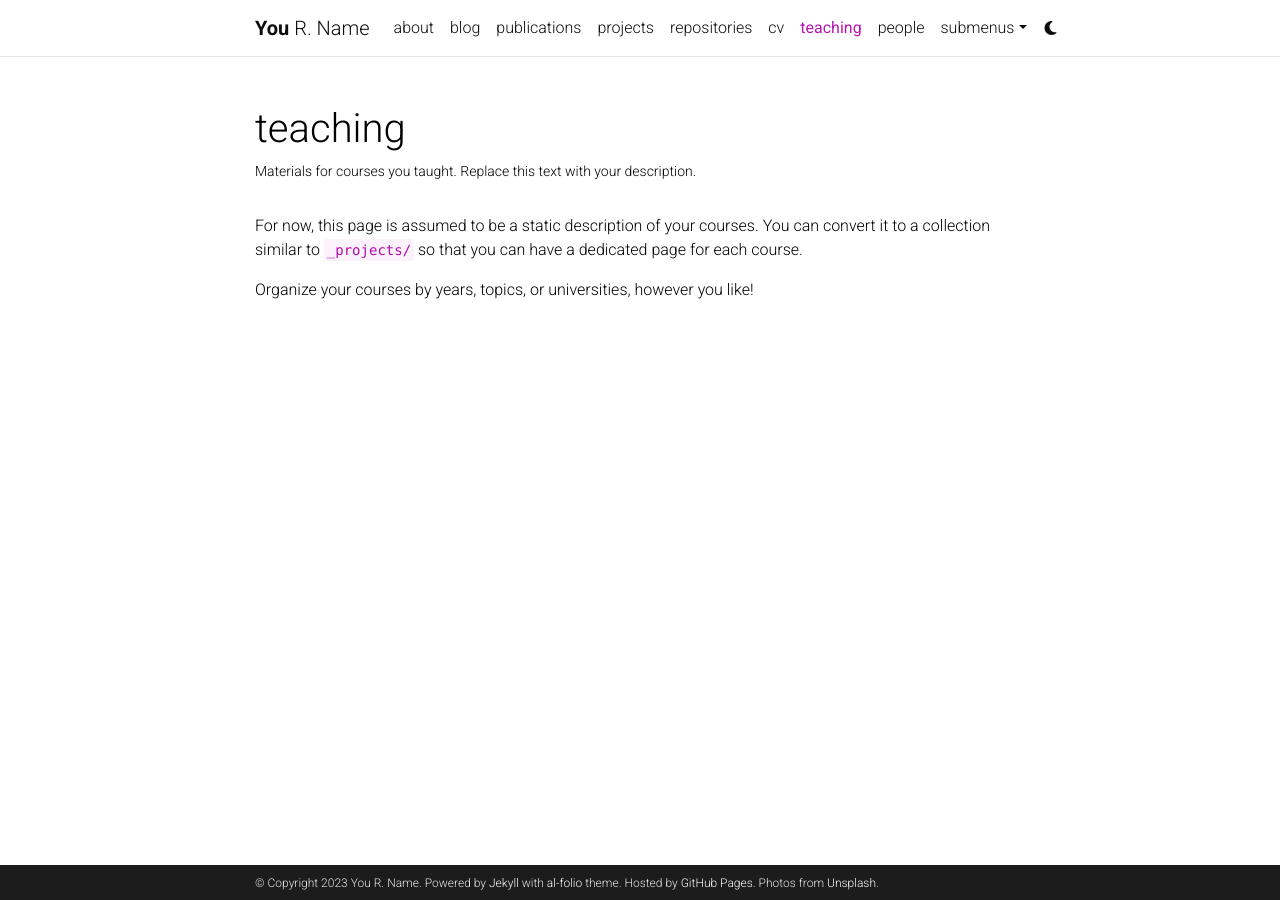
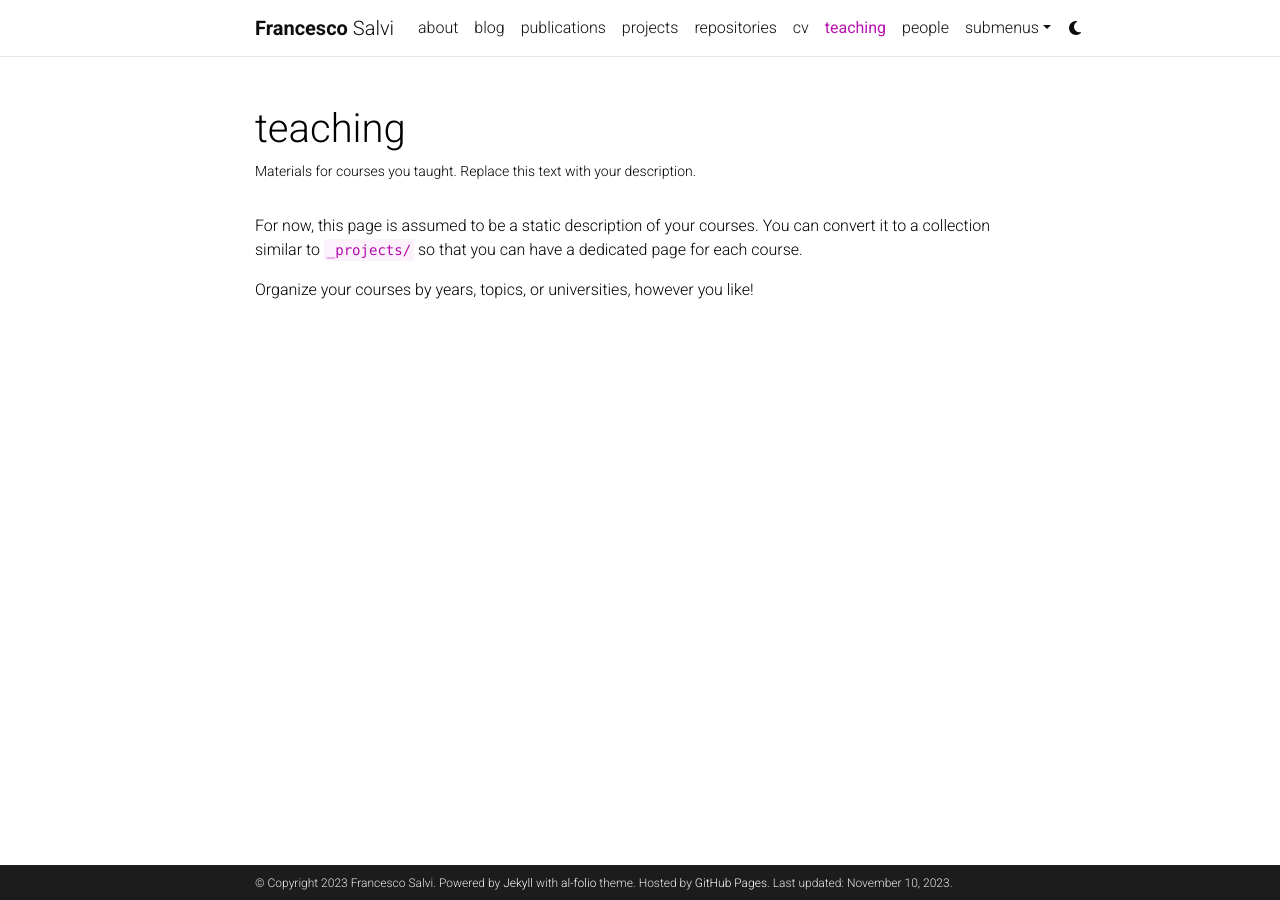
Before and after one commit to frasalvi/frasalvi.github.io, a Jekyll site: the page built from _pages/teaching.md, in a window 1280 px wide. Built offline with Jekyll 4.4.1, drawn with Linux system fonts in a browser that asks for light colours; comment, search, counter and statistics services are not loaded; a style sheet for code colours, icons or effects is not loaded.

Commit message:
basic config

```diff
--- a/_config.yml
+++ b/_config.yml
@@ -3,37 +3,35 @@
 # -----------------------------------------------------------------------------
 
 title: blank # the website title (if blank, full name will be used instead)
-first_name: You
-middle_name: R.
-last_name: Name
-email: you@example.com
+first_name: Francesco
+middle_name:
+last_name: Salvi
+email: salvi.fnc@gmail.com
 description: > # the ">" symbol means to ignore newlines until "footer_text:"
   A simple, whitespace theme for academics. Based on [*folio](https://github.com/bogoli/-folio) design.
 footer_text: >
   Powered by <a href="https://jekyllrb.com/" target="_blank">Jekyll</a> with <a href="https://github.com/alshedivat/al-folio">al-folio</a> theme.
   Hosted by <a href="https://pages.github.com/" target="_blank">GitHub Pages</a>.
-  Photos from <a href="https://unsplash.com" target="_blank">Unsplash</a>.
-keywords: jekyll, jekyll-theme, academic-website, portfolio-website  # add your own keywords or leave empty
+keywords: jekyll, jekyll-theme, academic-website, portfolio-website # add your own keywords or leave empty
+lang: en # the language of your site (for example: en, fr, cn, ru, etc.)
+icon: ⚛️ # the emoji used as the favicon (alternatively, provide image name in /assets/img/)
 
-lang: en # the language of your site (for example: en, fr, cn, ru, etc.)
-icon: ⚛️  # the emoji used as the favicon (alternatively, provide image name in /assets/img/)
-
-url: https://alshedivat.github.io # the base hostname & protocol for your site
-baseurl: /al-folio # the subpath of your site, e.g. /blog/
-last_updated: false # set to true if you want to display last updated in the footer
-impressum_path:  # set to path to include impressum link in the footer, use the same path as permalink in a page, helps to conform with EU GDPR
+url: frasalvi.github.io # the base hostname & protocol for your site
+baseurl: # the subpath of your site, e.g. /blog/
+last_updated: true # set to true if you want to display last updated in the footer
+impressum_path: # set to path to include impressum link in the footer, use the same path as permalink in a page, helps to conform with EU GDPR
 
 # -----------------------------------------------------------------------------
 # Theme
 # -----------------------------------------------------------------------------
 
 # repo color theme
-repo_theme_light: default       # https://github.com/anuraghazra/github-readme-stats/blob/master/themes/README.md
-repo_theme_dark: dark           # https://github.com/anuraghazra/github-readme-stats/blob/master/themes/README.md
+repo_theme_light: default # https://github.com/anuraghazra/github-readme-stats/blob/master/themes/README.md
+repo_theme_dark: dark # https://github.com/anuraghazra/github-readme-stats/blob/master/themes/README.md
 repo_trophies:
   enabled: true
-  theme_light: flat    # https://github.com/ryo-ma/github-profile-trophy
-  theme_dark: gitdimmed  # https://github.com/ryo-ma/github-profile-trophy
+  theme_light: flat # https://github.com/ryo-ma/github-profile-trophy
+  theme_dark: gitdimmed # https://github.com/ryo-ma/github-profile-trophy
 
 # -----------------------------------------------------------------------------
 # RSS Feed
@@ -67,13 +65,13 @@ og_image: # The site-wide (default for all links) Open Graph preview image
 # Social integration
 # -----------------------------------------------------------------------------
 
-github_username: # your GitHub user name
+github_username: frasalvi # your GitHub user name
 gitlab_username: # your GitLab user name
-twitter_username: # your Twitter handle
+twitter_username: frasalvi # your Twitter handle
 mastodon_username: # your mastodon instance+username in the format instance.tld/@username
-linkedin_username: # your LinkedIn user name
+linkedin_username: frasalvi # your LinkedIn user name
 telegram_username: # your Telegram user name
-scholar_userid: # your Google Scholar ID
+scholar_userid: 70M6sE8AAAAJ # your Google Scholar ID
 semanticscholar_id: # your Semantic Scholar ID
 whatsapp_number: # your WhatsApp number (full phone number in international format. Omit any zeroes, brackets, or dashes when adding the phone number in international format.)
 orcid_id: # your ORCID ID
@@ -103,18 +101,18 @@ discord_id: # your discord id (18-digit unique numerical identifier)
 zotero_username: # your zotero username
 wechat_qr: # filename of your wechat qr-code saved as an image (e.g., wechat-qr.png if saved to assets/img/wechat-qr.png)
 
-contact_note: >
-  You can even add a little note about which of these is the best way to reach you.
+contact_note:
+# You can even add a little note about which of these is the best way to reach you.
 
 # -----------------------------------------------------------------------------
 # Analytics and search engine verification
 # -----------------------------------------------------------------------------
 
-google_analytics:  # your Google Analytics measurement ID (format: G-XXXXXXXXXX)
-cronitor_analytics:  # cronitor RUM analytics site ID (format: XXXXXXXXX)
+google_analytics: # your Google Analytics measurement ID (format: G-XXXXXXXXXX)
+cronitor_analytics: # cronitor RUM analytics site ID (format: XXXXXXXXX)
 
-google_site_verification:  # your google-site-verification ID (Google Search Console)
-bing_site_verification:  # out your bing-site-verification ID (Bing Webmaster)
+google_site_verification: # your google-site-verification ID (Google Search Console)
+bing_site_verification: # out your bing-site-verification ID (Bing Webmaster)
 
 # -----------------------------------------------------------------------------
 # Blog
@@ -137,13 +135,13 @@ related_blog_posts:
 # Follow instructions on https://giscus.app/ to setup for your repo to fill out
 # the information below.
 giscus:
-  repo:                          # <your-github-user-name>/<your-github-repo-name>
-  category: Comments             # name of the category under which discussions will be created
-  mapping: title                 # identify discussions by post title
-  strict: 1                      # use strict identification mode
-  reactions_enabled: 1           # enable (1) or disable (0) emoji reactions
-  input_position: bottom         # whether to display input form below (bottom) or above (top) the comments
-  theme: preferred_color_scheme  # name of the color scheme (preferred works well with al-folio light/dark mode)
+  repo: # <your-github-user-name>/<your-github-repo-name>
+  category: Comments # name of the category under which discussions will be created
+  mapping: title # identify discussions by post title
+  strict: 1 # use strict identification mode
+  reactions_enabled: 1 # enable (1) or disable (0) emoji reactions
+  input_position: bottom # whether to display input form below (bottom) or above (top) the comments
+  theme: preferred_color_scheme # name of the color scheme (preferred works well with al-folio light/dark mode)
   emit_metadata: 0
   lang: en
 
@@ -192,7 +190,7 @@ highlighter: rouge
 kramdown:
   input: GFM
   syntax_highlighter_opts:
-    css_class: 'highlight'
+    css_class: "highlight"
     span:
       line_numbers: false
     block:
@@ -200,7 +198,7 @@ kramdown:
       start_line: 1
 
 # Includes & excludes
-include: ['_pages']
+include: ["_pages"]
 exclude:
   - bin
   - Gemfile
@@ -244,7 +242,7 @@ sass:
 # -----------------------------------------------------------------------------
 
 jekyll-minifier:
-  exclude: ['robots.txt']
+  exclude: ["robots.txt"]
   uglifier_args:
     harmony: true
 
@@ -259,19 +257,18 @@ jekyll-archives:
     tag: archive-tag
     category: archive-category
   permalinks:
-    year: '/blog/:year/'
-    tag: '/blog/tag/:name/'
-    category: '/blog/category/:name/'
+    year: "/blog/:year/"
+    tag: "/blog/tag/:name/"
+    category: "/blog/category/:name/"
 
-display_tags: ['formatting', 'images', 'links', 'math', 'code'] # these tags will be displayed on the front page of your blog
-display_categories: ['blockquotes'] # these categories will be displayed on the front page of your blog
+display_tags: ["formatting", "images", "links", "math", "code"] # these tags will be displayed on the front page of your blog
+display_categories: ["blockquotes"] # these categories will be displayed on the front page of your blog
 
 # -----------------------------------------------------------------------------
 # Jekyll Scholar
 # -----------------------------------------------------------------------------
 
 scholar:
-
   last_name: [Einstein]
   first_name: [Albert, A.]
 
@@ -303,11 +300,28 @@ enable_publication_badges:
   dimensions: true # Dimensions badge (https://badge.dimensions.ai/)
 
 # Filter out certain bibtex entry keywords used internally from the bib output
-filtered_bibtex_keywords: [abbr, abstract, arxiv, bibtex_show, html, pdf, selected, supp, blog, code, poster, slides, website, preview, altmetric]
+filtered_bibtex_keywords:
+  [
+    abbr,
+    abstract,
+    arxiv,
+    bibtex_show,
+    html,
+    pdf,
+    selected,
+    supp,
+    blog,
+    code,
+    poster,
+    slides,
+    website,
+    preview,
+    altmetric,
+  ]
 
 # Maximum number of authors to be shown for each publication (more authors are visible on click)
-max_author_limit: 3  # leave blank to always show all authors
-more_authors_animation_delay: 10  # more authors are revealed on click using animation; smaller delay means faster animation
+max_author_limit: 3 # leave blank to always show all authors
+more_authors_animation_delay: 10 # more authors are revealed on click using animation; smaller delay means faster animation
 
 # Enables publication thumbnails. If disabled, none of the publications will display thumbnails, even if specified in the bib entry.
 enable_publication_thumbnails: true
@@ -322,7 +336,6 @@ external_links:
   rel: external nofollow noopener
   target: _blank
   exclude:
-
 
 # -----------------------------------------------------------------------------
 # Responsive WebP Images
@@ -349,29 +362,31 @@ imagemagick:
 # -----------------------------------------------------------------------------
 
 jekyll-diagrams:
-    # configuration, see https://github.com/zhustec/jekyll-diagrams.
-    # feel free to comment out this section if not using jekyll diagrams.
-
+  # configuration, see https://github.com/zhustec/jekyll-diagrams.
+  # feel free to comment out this section if not using jekyll diagrams.
 
 # -----------------------------------------------------------------------------
 # Optional Features
 # -----------------------------------------------------------------------------
 
-enable_google_analytics:    false  # enables google analytics
-enable_cronitor_analytics: false  # enables cronitor RUM analytics
-enable_google_verification: false  # enables google site verification
-enable_bing_verification:   false  # enables bing site verification
-enable_masonry:             true   # enables automatic project cards arrangement
-enable_math:                true   # enables math typesetting (uses MathJax)
-enable_tooltips:            false  # enables automatic tooltip links generated
-                                   # for each section titles on pages and posts
-enable_darkmode:            true   # enables switching between light/dark modes
-enable_navbar_social:       false  # enables displaying social links in the
-                                   # navbar on the about page
-enable_project_categories:  true   # enables categorization of projects into
-                                   # multiple categories
-enable_medium_zoom:         true   # enables image zoom feature (as on medium.com)
-enable_progressbar:         true   # enables a horizontal progress bar linked to the vertical scroll position
+enable_google_analytics: false # enables google analytics
+enable_cronitor_analytics: false # enables cronitor RUM analytics
+enable_google_verification: false # enables google site verification
+enable_bing_verification: false # enables bing site verification
+enable_masonry: true # enables automatic project cards arrangement
+enable_math: true # enables math typesetting (uses MathJax)
+enable_tooltips:
+  false # enables automatic tooltip links generated
+  # for each section titles on pages and posts
+enable_darkmode: true # enables switching between light/dark modes
+enable_navbar_social:
+  false # enables displaying social links in the
+  # navbar on the about page
+enable_project_categories:
+  true # enables categorization of projects into
+  # multiple categories
+enable_medium_zoom: true # enables image zoom feature (as on medium.com)
+enable_progressbar: true # enables a horizontal progress bar linked to the vertical scroll position
 
 # -----------------------------------------------------------------------------
 # Library versions
```
